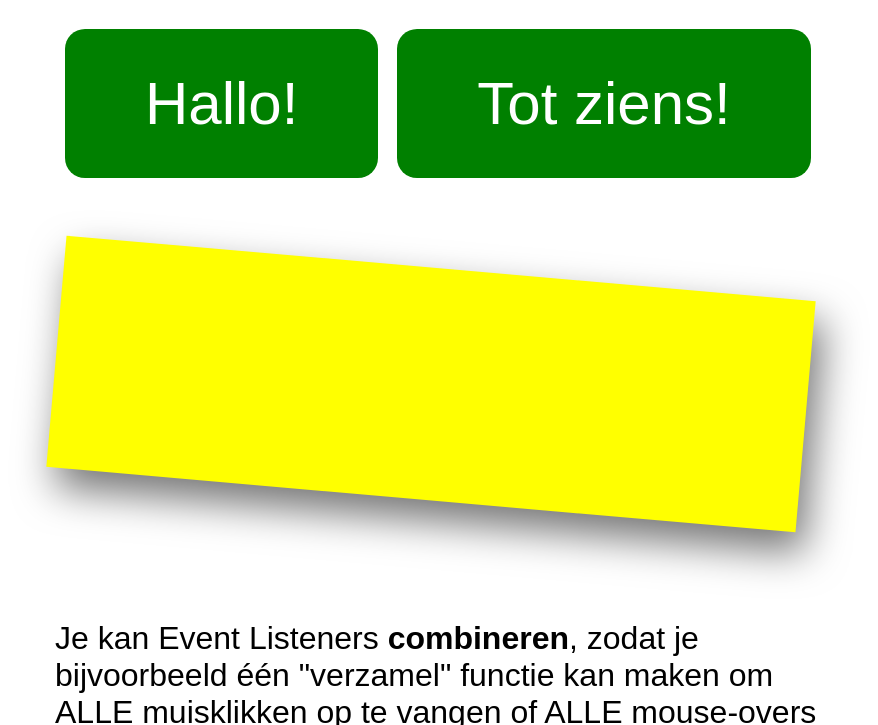
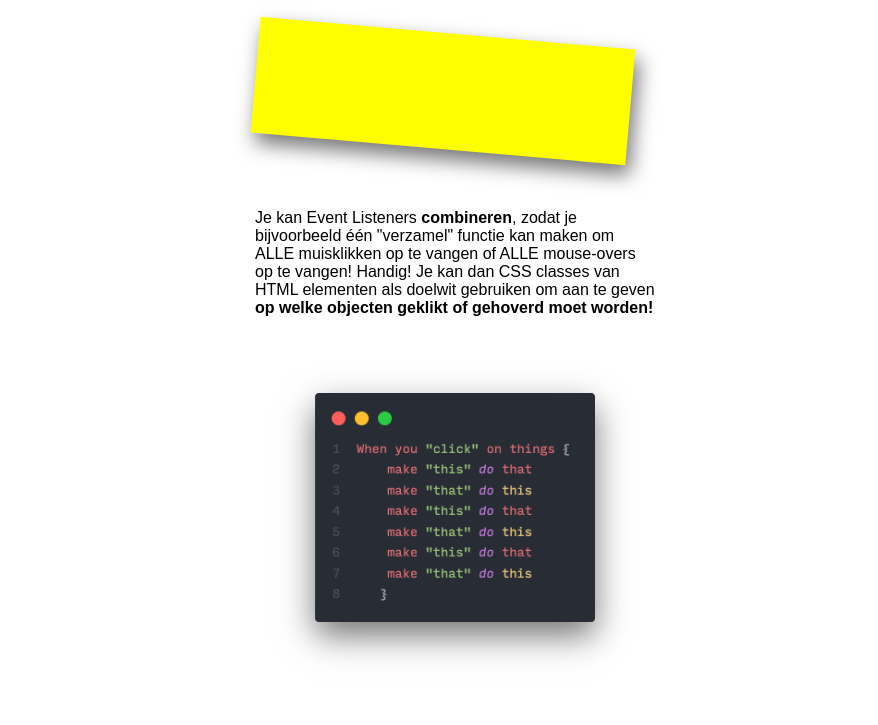
Before and after one commit to davidvandenbor/event-listeners-in-javascript-dutch, a website built with Parcel: page index.html in a window 1280 px wide. Shown: the part 264-989 px from the top of the page, without its empty margins (185-1063 px from the left). Built offline with nearby package versions, Linux system fonts and the light colour scheme.

Commit message:
Update style.css

```diff
--- a/style.css
+++ b/style.css
@@ -1,6 +1,5 @@
 
 body {
-    zoom:           200%;
     margin:         0 auto;
     padding:        5%;
     max-width:      400px;
```
